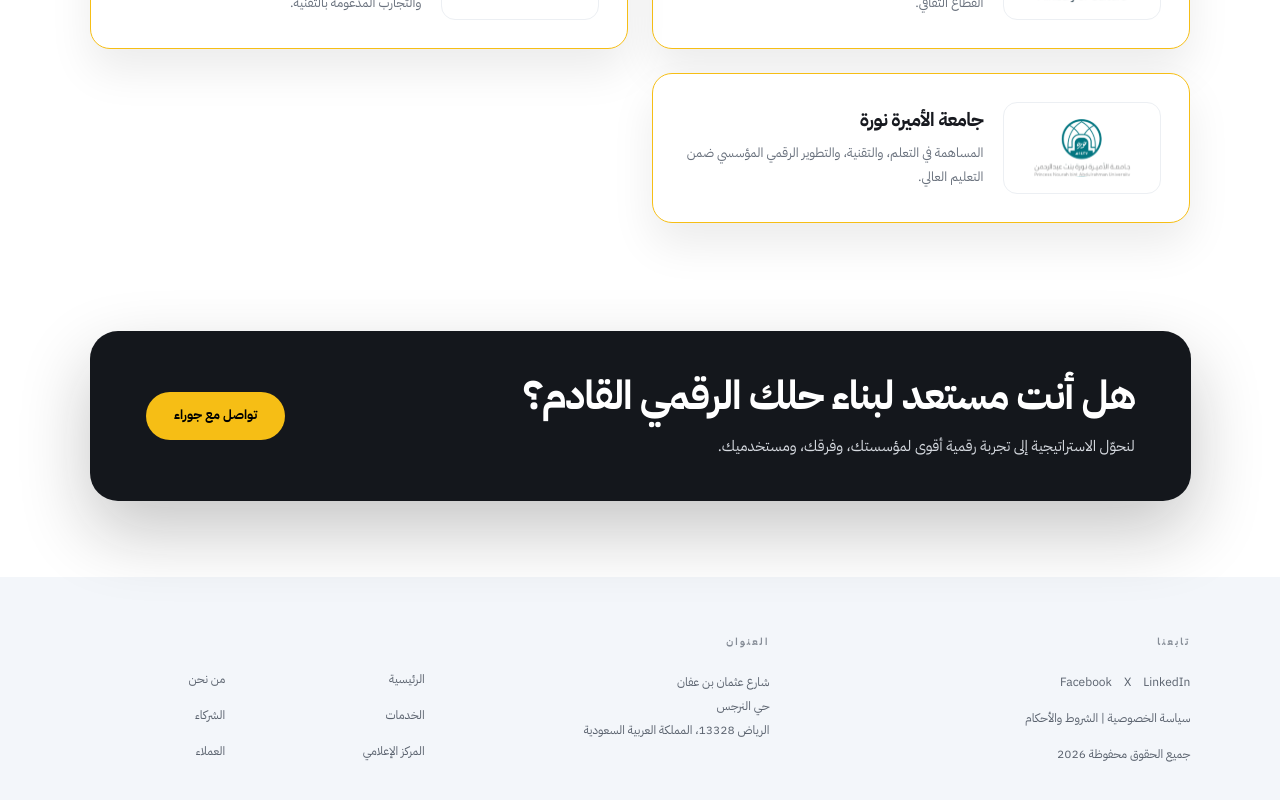
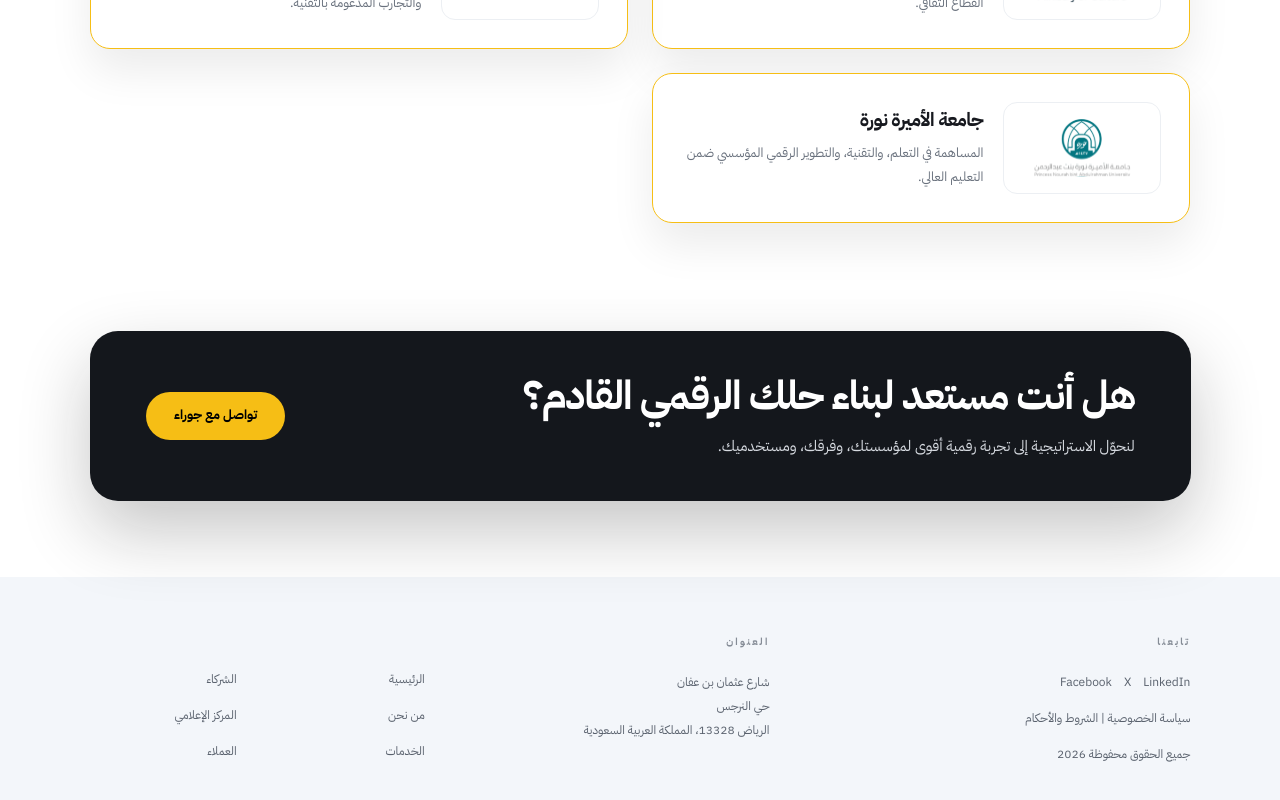
Before and after one commit to nahlagadeem/jawraa-website, a Next.js app: page /ar in a window 1280 px wide. Shown: the part 3694-4494 px from the top of the page. Built offline with nearby package versions, Linux system fonts and the light colour scheme.

Commit message:
Fix footer link column order

```diff
--- a/src/components/layout/site-footer.tsx
+++ b/src/components/layout/site-footer.tsx
@@ -68,7 +68,7 @@ export function SiteFooter({ locale }: { locale: Locale }) {
         </div>
         <nav
           aria-label={locale === "ar" ? "روابط التذييل" : "Footer navigation"}
-          className="grid grid-cols-2 gap-x-16 gap-y-3 self-start text-[12px] leading-6 md:pt-8"
+          className="grid grid-flow-col grid-rows-3 gap-x-16 gap-y-3 self-start text-[12px] leading-6 md:pt-8"
         >
           {footerLinks.map((link) => (
             <Link
```
